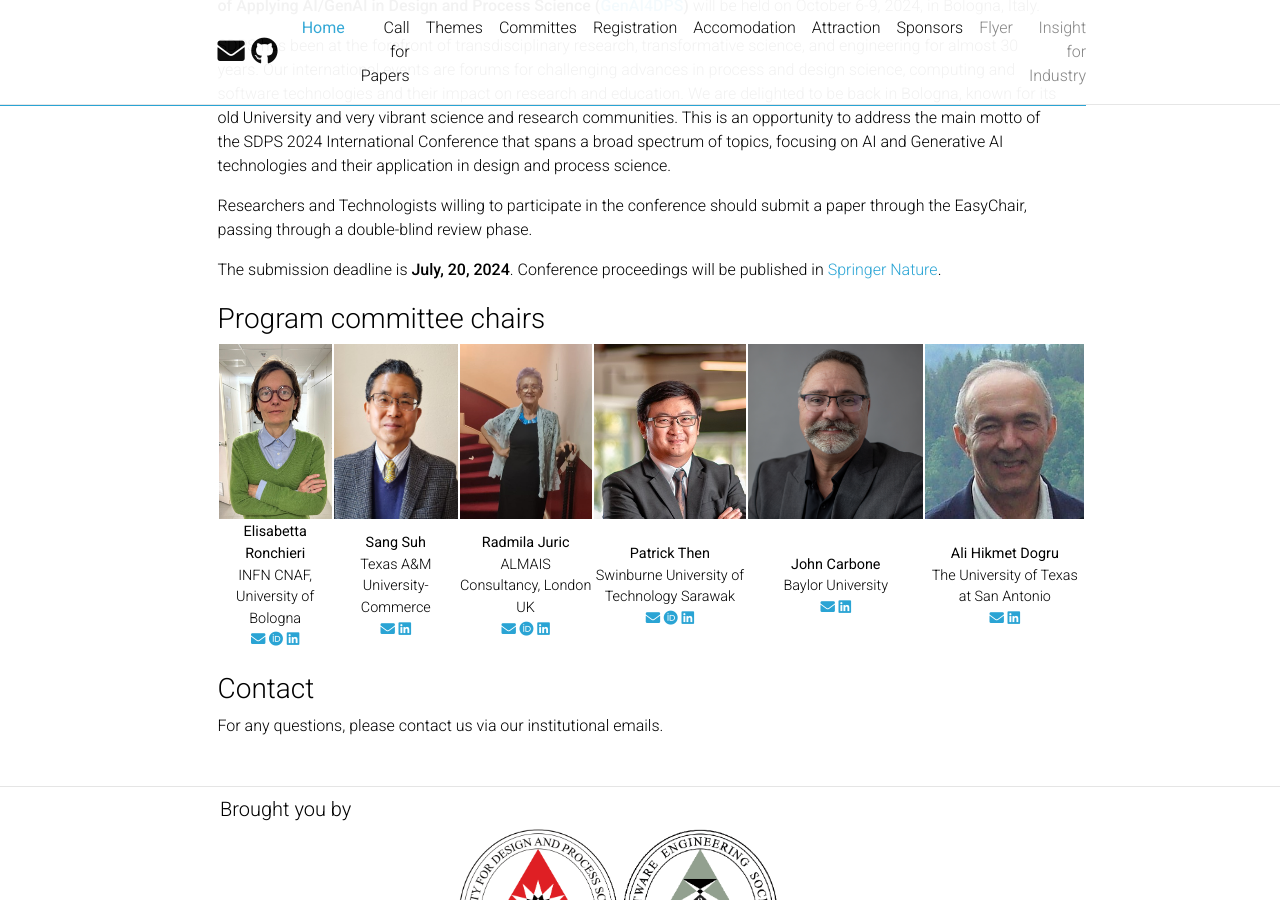
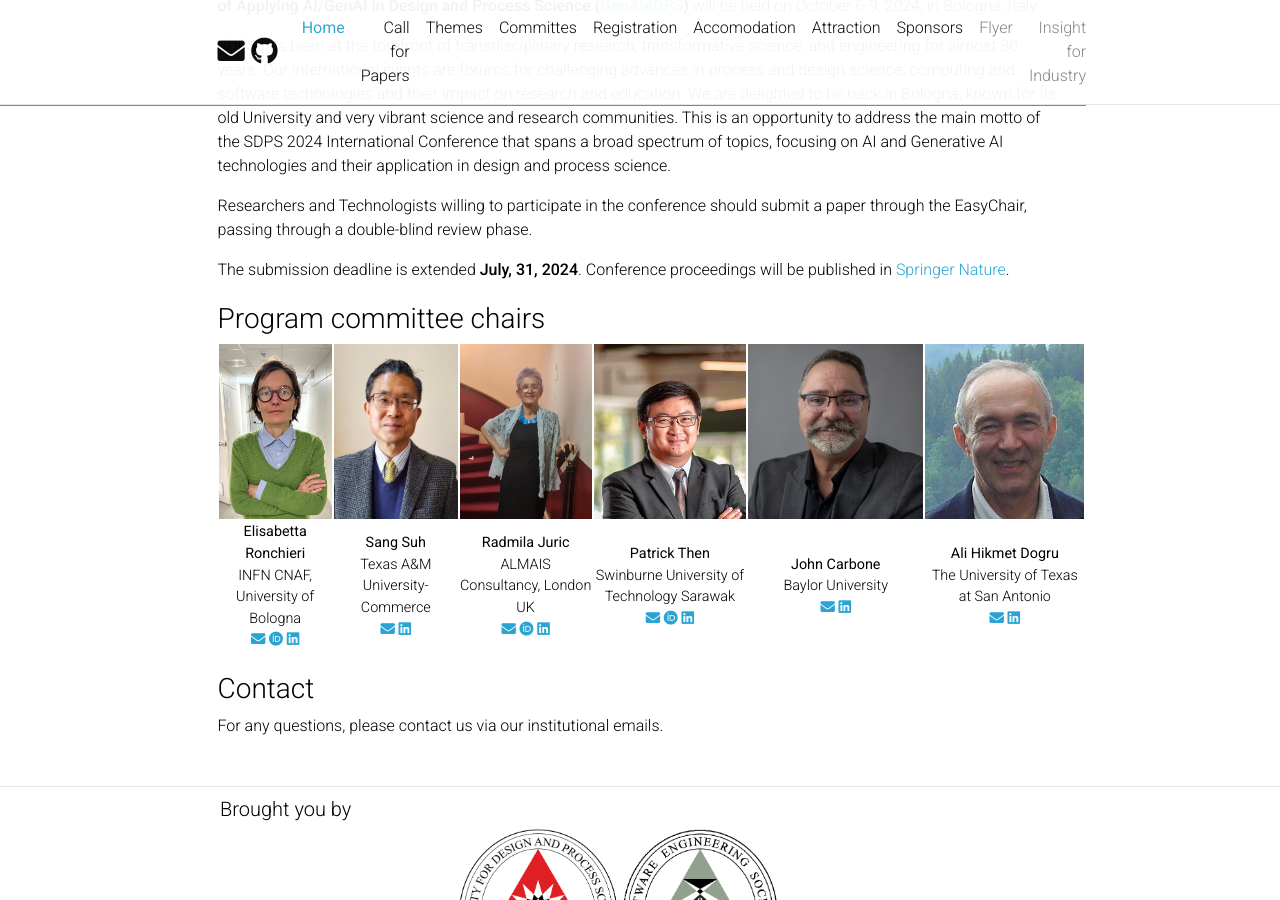
Before and after one commit to GenAI4DPS/advances-challenges, a Jekyll site: the page built from _pages/home.md, in a window 1280 px wide and 900 px high, scrolled down 564 px. Built offline with Jekyll 4.4.1, drawn with Linux system fonts in a browser that asks for light colours; comment, search, counter and statistics services are not loaded; a style sheet for code colours, icons or effects is not loaded.

Commit message:
Update home.md

```diff
--- a/_pages/home.md
+++ b/_pages/home.md
@@ -17,7 +17,7 @@ SDPS has been at the forefront of transdisciplinary research, transformative sci
 
 Researchers and Technologists willing to participate in the conference should submit a paper through the EasyChair, passing through a double-blind review phase.
 
-The submission deadline is **July, 20, 2024**. Conference proceedings will be published in [Springer Nature](https://www.springernature.com/gp/authors).
+The submission deadline is extended **July, 31, 2024**. Conference proceedings will be published in [Springer Nature](https://www.springernature.com/gp/authors).
 
 ### Program committee chairs
 
```
